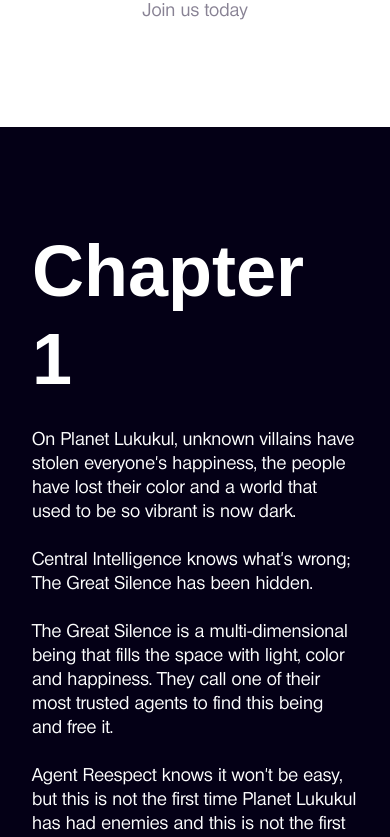
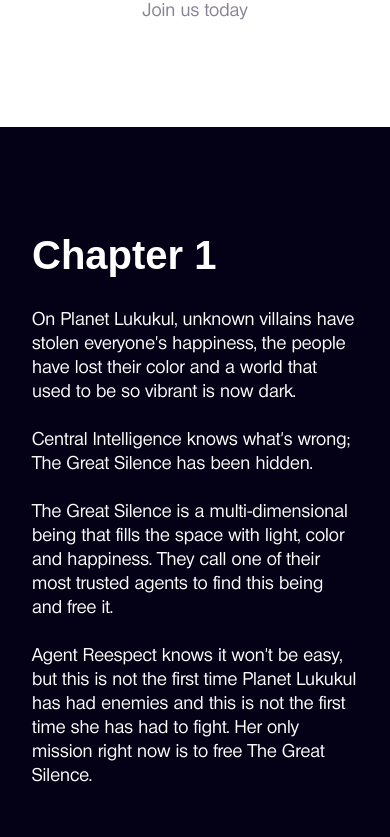
Before and after one commit to lilpolymath/planet-lukukul, a Next.js app: page / in a window 390 px wide. Shown: the part 801-1638 px from the top of the page. Built offline with nearby package versions, Linux system fonts and the light colour scheme; a web font is replaced by a local one.

Commit message:
feat: grid overflow

```diff
--- a/src/styles/index.scss
+++ b/src/styles/index.scss
@@ -13,6 +13,7 @@ body {
   min-height: 100vh;
   background-color: #ffffff;
   background-attachment: fixed;
+  overflow-x: hidden;
 }
 
 a {
@@ -303,7 +304,6 @@ nav {
 
 .world {
   margin: 100px 0;
-  // min-height: 100vh;
   background: #040016;
 
   .container {
@@ -344,6 +344,7 @@ nav {
     padding: 100px 0;
 
     @media screen and (max-width: 768px) {
+      place-items: unset;
       grid-template-columns: 1fr;
     }
 
@@ -351,6 +352,11 @@ nav {
       font-size: 72px;
       line-height: 88px;
       margin-bottom: 24px;
+
+      @media screen and (max-width: 768px) {
+        font-size: 40px;
+        line-height: 56px;
+      }
     }
 
     p {
@@ -606,6 +612,7 @@ nav {
   }
 
   &__card {
+    min-width: 0;
     background: #ffffff;
     border-radius: 20px;
     padding: 32px;
@@ -634,6 +641,10 @@ nav {
 
 .team {
   padding: 200px 16px;
+
+  .container {
+    padding: 0;
+  }
 
   &__header {
     font-weight: 400;
```
